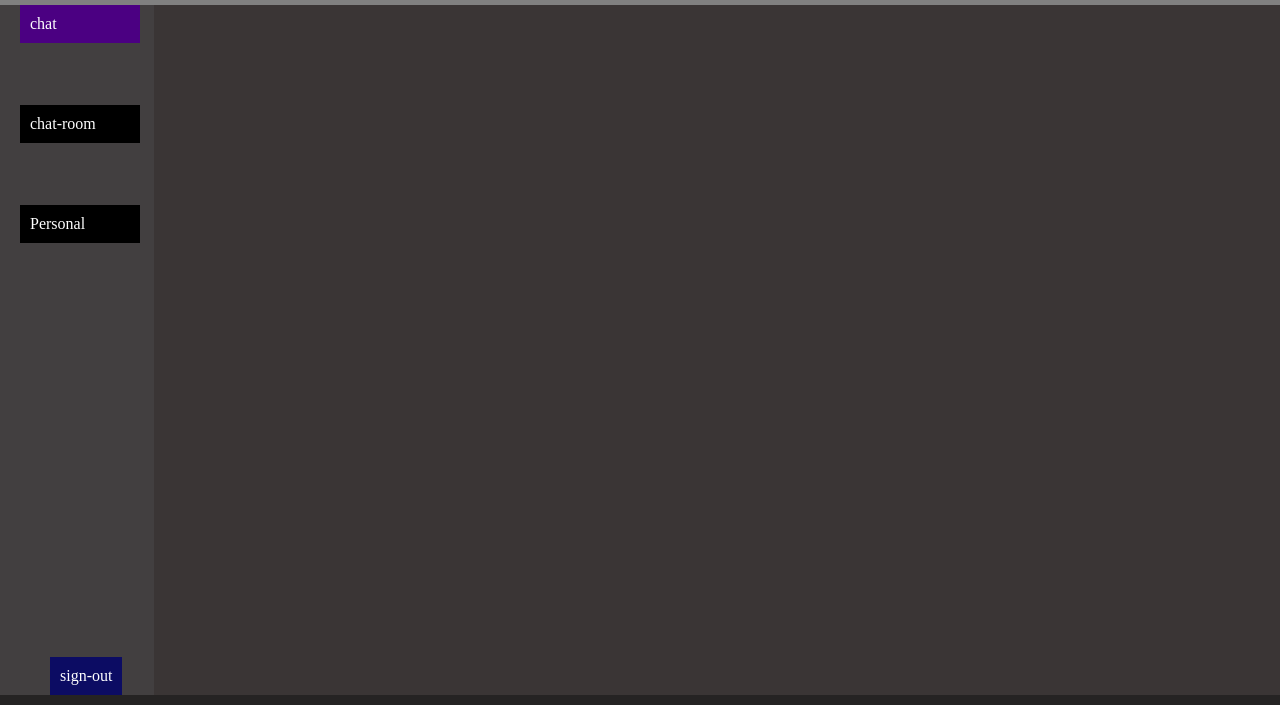
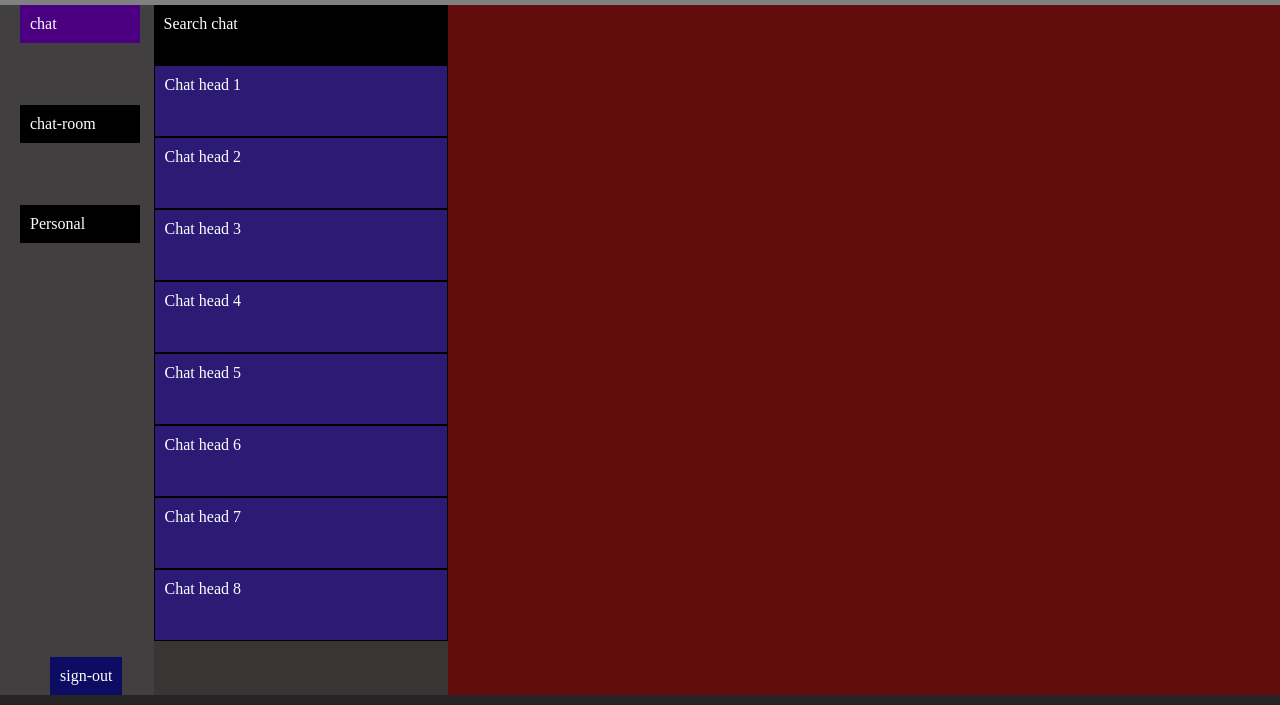
Before and after one commit to souravpal16/Chat-App, a plain HTML site: page chat-app/index.html in a window 1280 px wide. Shown: the part 95-800 px from the top of the page. Drawn offline with Linux system fonts and the light colour scheme.

Commit message:
Added chat head column

```diff
--- a/chat-app/index.css
+++ b/chat-app/index.css
@@ -32,7 +32,7 @@ body{
 
 .main{
     display:grid;
-    grid-template-columns:12% 88%;
+    grid-template-columns:12% 23% 65%;
     background-color:rgb(97, 13, 13);
     height:690px;
 }
@@ -78,6 +78,31 @@ body{
     left:50px
 }
 
+/*******MIDDLE-COLUMN*******/
+.mid-column{
+    background-color: black;
+}
+.chat-search{
+    background-color: black;
+    padding: 10px;
+    position: relative;
+    height: 40px;
+}
+.most-recent-chat{
+    background-color: rgb(43, 27, 117);
+    position: relative;
+    padding: 10px;
+    height: 50px;
+    border: black solid 1px;
+}
+.chat-head{
+    background-color: rgb(43, 27, 117);
+    position: relative;
+    padding: 10px;
+    height: 50px;
+    border: black solid 1px;
+}
+
 /*******RIGHT-COLUMN*******/
 .right{
     background-color: rgb(58, 53, 53);
--- a/chat-app/index.html
+++ b/chat-app/index.html
@@ -26,7 +26,15 @@
             </div>
             <div class="right">
                 <div class="mid-column">
-
+                    <div class="chat-search">Search chat</div>
+                    <div class="most-recent-chat">Chat head 1</div>
+                    <div class="chat-head">Chat head 2</div>
+                    <div class="chat-head">Chat head 3</div>
+                    <div class="chat-head">Chat head 4</div>
+                    <div class="chat-head">Chat head 5</div>
+                    <div class="chat-head">Chat head 6</div>
+                    <div class="chat-head">Chat head 7</div>
+                    <div class="chat-head">Chat head 8</div>
                 </div>
                 <div class="right-column">
 
```
